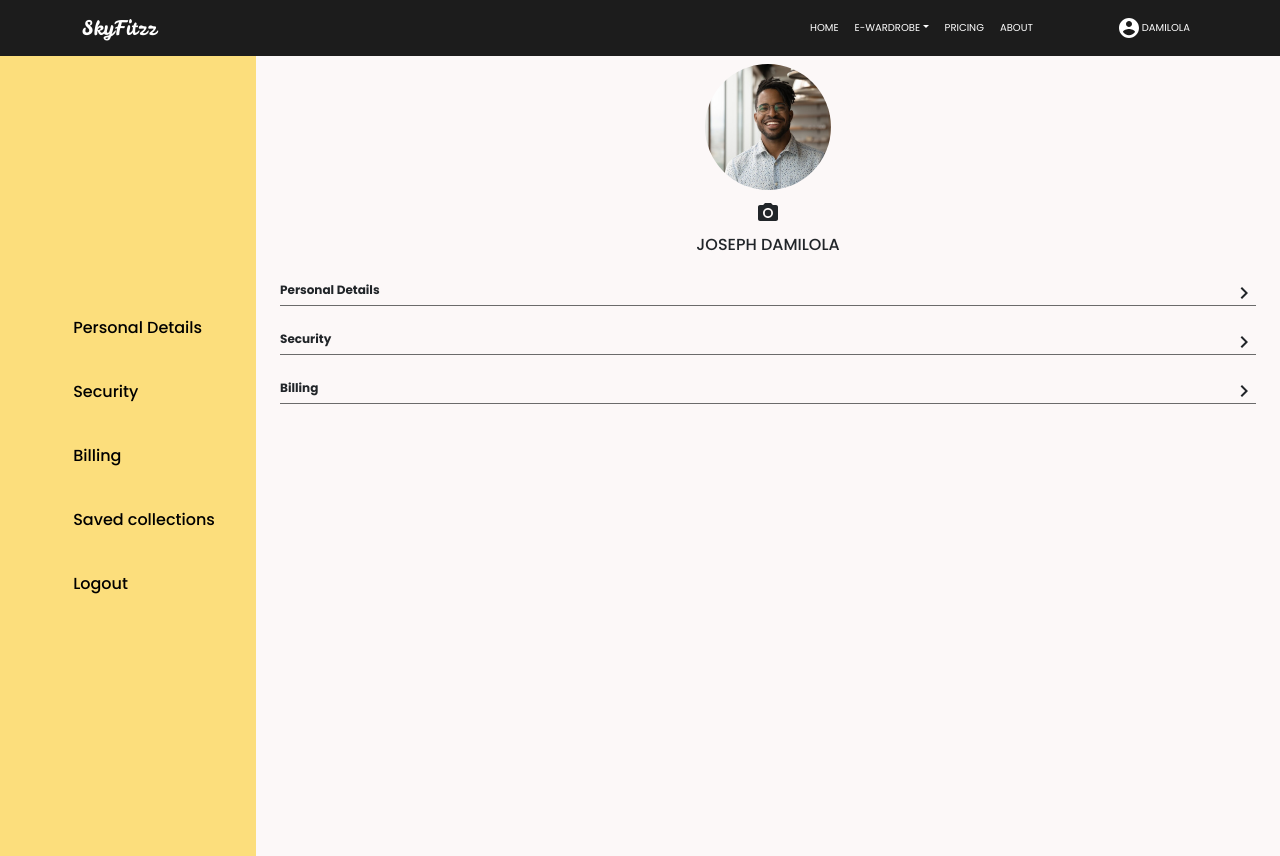
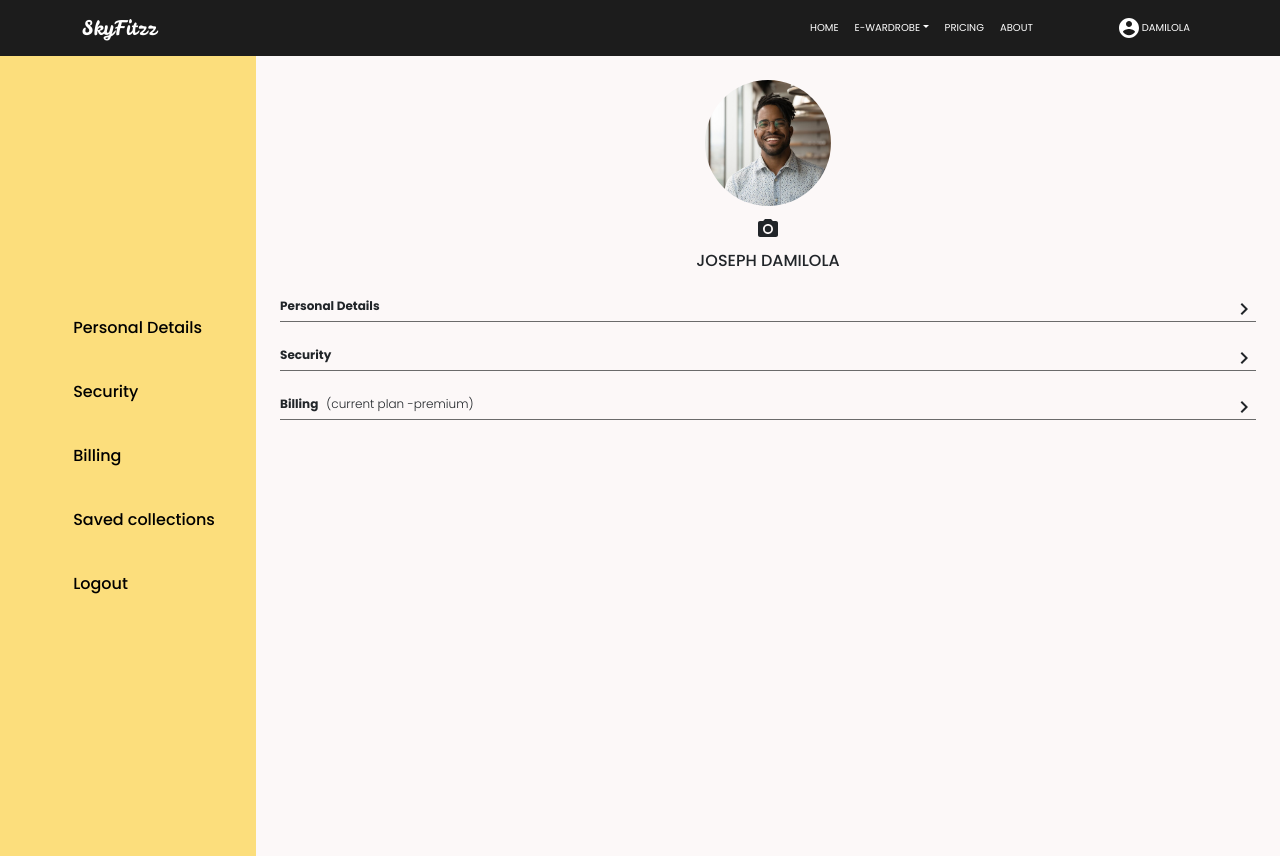
Before and after one commit to isw-academy-falcons/e-wardrobe-front, a React (Create React App) app: page /profile in a window 1280 px wide. Built offline with nearby package versions, Linux system fonts and the light colour scheme.

Commit message:
added a text to the billing section

```diff
--- a/src/pages/profile/ProfilePage.css
+++ b/src/pages/profile/ProfilePage.css
@@ -20,7 +20,6 @@ a,li{
 
 .user-profile .section{
     font-family: Poppins;
-    font-size: 24px;
     font-weight: bold;
     border-bottom: 1px solid #6B6B6B;
     display: flex;
--- a/src/pages/profile/ProfilePage.jsx
+++ b/src/pages/profile/ProfilePage.jsx
@@ -56,7 +56,7 @@ const ProfilePage = () => {
           </div>
         </nav>
         <main className="user-profile ">
-          <div className="text-center relative mt-2 camera-icon-parent ">
+          <div className="text-center relative mt-4 camera-icon-parent ">
             <img
               src={profileImage}
               alt="profile of the user"
@@ -106,7 +106,7 @@ const ProfilePage = () => {
           {/* ..billing section. */}
           <section id="billing" className="mt-4 px-4">
             <div className="section">
-              <span className="">Billing</span>
+              <span className="">Billing<span className="text-xs ml-2 font-thin">(current plan -premium)</span></span>
               <span onClick={() => dropDownHandle("billing")}>
                 {showDropDown.billing ? (
                   <KeyboardArrowDown />
```
